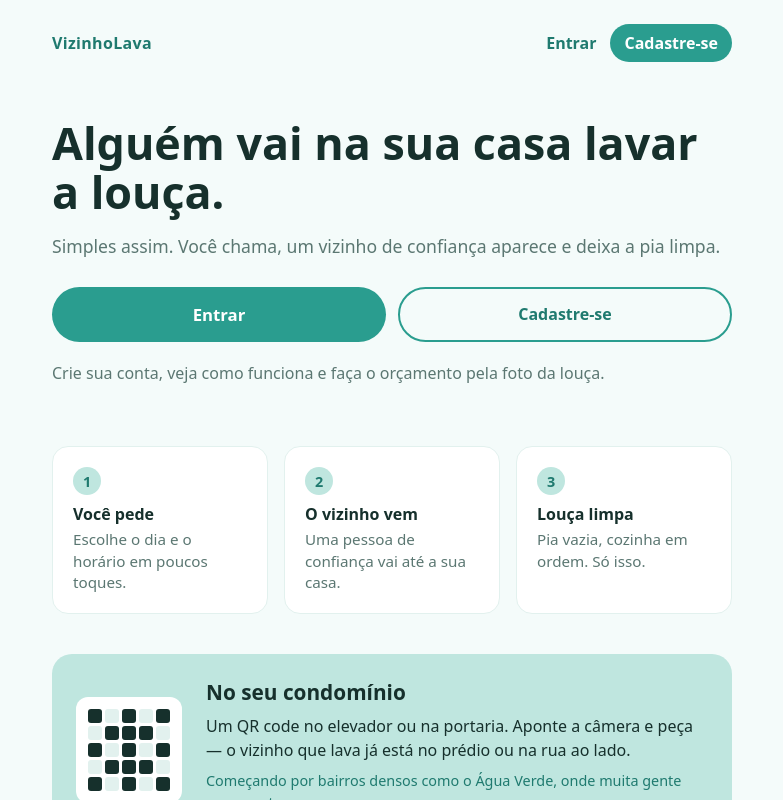
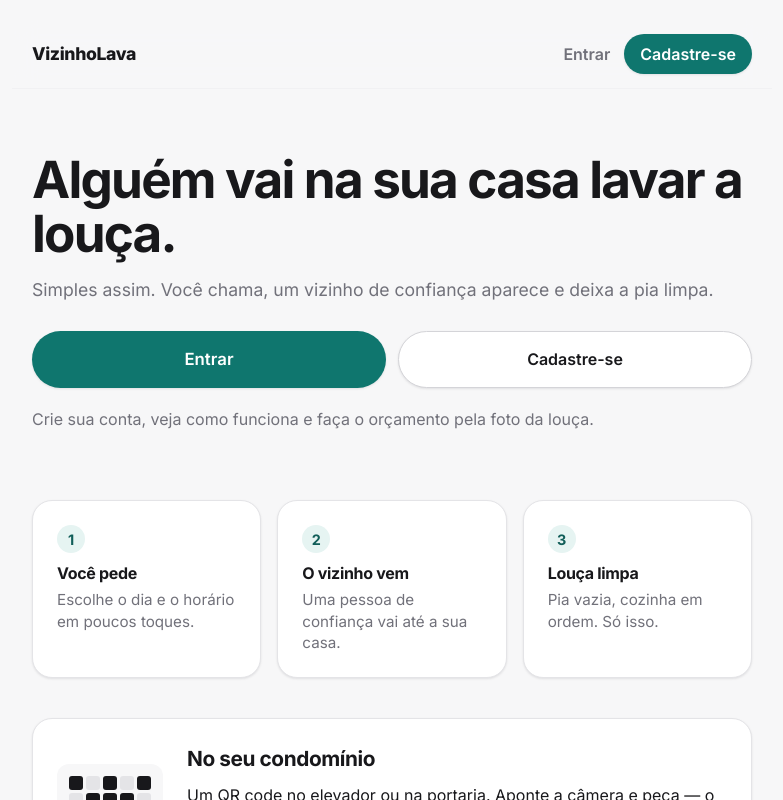
Before and after one commit to dionatanalmeida0109-blip/vizinho-lava, a React (Vite) app: page / in a window 1280 px wide. Shown: the top 800 px of the page, without its empty margins (248-1031 px from the left). Built offline with nearby package versions, Linux system fonts and the light colour scheme.

Commit message:
UI: redesign moderno (paleta sóbria, Inter, sombras suaves, tokens centralizados) sem mudar regras de negócio

```diff
--- a/index.html
+++ b/index.html
@@ -4,9 +4,12 @@
     <meta charset="UTF-8" />
     <link rel="icon" type="image/svg+xml" href="/favicon.svg" />
     <meta name="viewport" content="width=device-width, initial-scale=1.0" />
-    <meta name="theme-color" content="#2A9D8F" />
+    <meta name="theme-color" content="#f7f7f8" />
     <meta name="description" content="Alguém vai na sua casa lavar a louça." />
     <link rel="apple-touch-icon" href="/icon.svg" />
+    <link rel="preconnect" href="https://fonts.googleapis.com" />
+    <link rel="preconnect" href="https://fonts.gstatic.com" crossorigin />
+    <link href="https://fonts.googleapis.com/css2?family=Inter:wght@400;500;600;700;800&display=swap" rel="stylesheet" />
     <title>VizinhoLava</title>
   </head>
   <body>
--- a/src/styles/telas.css
+++ b/src/styles/telas.css
@@ -1,17 +1,17 @@
 /* Estilos específicos de uma tela (o que não é reaproveitável). Agrupe por tela. */
 
 /* Landing */
-.hero { padding: 48px 0 32px; }
-.hero h1 { font-size: clamp(2rem, 6vw, 2.8rem); line-height: 1.1; margin: 0 0 16px; }
+.hero { padding: 56px 0 40px; }
+.hero h1 { font-size: clamp(2.2rem, 7vw, 3.2rem); line-height: 1.05; letter-spacing: -0.035em; margin: 0 0 16px; }
 .passos { display: grid; grid-template-columns: repeat(auto-fit, minmax(180px, 1fr)); gap: 16px; margin: 16px 0 40px; }
-.passo { background: #fff; border-radius: 16px; padding: 20px; border: 1px solid var(--borda); }
+.passo { background: var(--superficie); border-radius: var(--raio-cartao); padding: var(--espaco); border: 1px solid var(--borda); box-shadow: var(--sombra-1); }
 .passo h3 { margin: 8px 0 4px; font-size: 1rem; }
 .passo p { margin: 0; color: var(--suave); font-size: 0.95rem; line-height: 1.4; }
 .numero { display: inline-grid; place-items: center; width: 28px; height: 28px; border-radius: 50%; background: var(--vidro); color: var(--mar-escuro); font-weight: 700; font-size: 0.9rem; }
-.condominio { display: flex; gap: 24px; align-items: center; background: var(--vidro); border-radius: 20px; padding: 24px; }
+.condominio { display: flex; gap: 24px; align-items: center; background: var(--superficie); border: 1px solid var(--borda); box-shadow: var(--sombra-1); border-radius: var(--raio-cartao); padding: 24px; }
 .condominio h2 { margin: 0 0 8px; font-size: 1.3rem; }
 .condominio p { margin: 0 0 8px; line-height: 1.5; }
-.qr { flex-shrink: 0; display: grid; grid-template-columns: repeat(5, 14px); gap: 3px; padding: 12px; background: #fff; border-radius: 12px; }
+.qr { flex-shrink: 0; display: grid; grid-template-columns: repeat(5, 14px); gap: 3px; padding: 12px; background: var(--nevoa); border-radius: var(--raio-campo); }
 .qr span { width: 14px; height: 14px; border-radius: 3px; background: var(--borda); }
 .qr span.on { background: var(--tinta); }
 @media (max-width: 480px) { .condominio { flex-direction: column; align-items: flex-start; } }
@@ -20,15 +20,15 @@
 .trocas { display: flex; flex-wrap: wrap; gap: 16px; margin-top: 20px; }
 
 /* Orçamento (Home) */
-.banner { display: flex; flex-direction: column; gap: 2px; background: var(--mar); color: #fff; text-decoration: none; border-radius: 16px; padding: 14px 18px; margin-bottom: 4px; }
+.banner { display: flex; flex-direction: column; gap: 2px; background: var(--mar); color: #fff; text-decoration: none; border-radius: var(--raio-medio); box-shadow: var(--sombra-2); padding: 14px 18px; margin-bottom: 4px; }
 .banner span { font-size: 0.9rem; opacity: 0.9; }
-.preview { display: block; width: 100%; max-height: 320px; object-fit: cover; border-radius: 14px; margin-top: 14px; }
-.aviso-ia { background: var(--nevoa); border-left: 4px solid var(--mar); border-radius: 8px; padding: 10px 12px; margin: 14px 0 0; font-size: 0.9rem; line-height: 1.45; }
+.preview { display: block; width: 100%; max-height: 320px; object-fit: cover; border-radius: var(--raio-medio); border: 1px solid var(--borda); margin-top: 14px; }
+.aviso-ia { background: var(--vidro); border-left: 3px solid var(--mar); border-radius: var(--raio-campo); padding: 12px 14px; margin: 14px 0 0; font-size: 0.9rem; line-height: 1.45; }
 .taxas { list-style: none; padding: 0; margin: 12px 0 0; display: flex; flex-direction: column; gap: 8px; }
 .taxas li { display: flex; justify-content: space-between; gap: 12px; }
 .enviar { display: flex; flex-direction: column; gap: 8px; margin-top: 12px; }
 .enviar .cta { text-align: center; text-decoration: none; }
-.promo { background: var(--promo-fundo); border: 1px dashed var(--promo); border-radius: 14px; padding: 12px 14px; margin-top: 10px; }
+.promo { background: var(--promo-fundo); border: 1px dashed var(--promo); border-radius: var(--raio-medio); padding: 14px 16px; margin-top: 12px; }
 .promo .rotulo { color: var(--promo); font-weight: 700; font-size: 0.85rem; text-transform: uppercase; letter-spacing: 0.04em; }
 .promo .era { color: var(--suave); text-decoration: line-through; }
 .promo .agora { font-size: 1.5rem; font-weight: 800; color: var(--mar-escuro); }
@@ -46,14 +46,14 @@
 
 /* Dev resets */
 .pedidos { list-style: none; padding: 0; display: flex; flex-direction: column; gap: 12px; }
-.pedido { background: #fff; border: 1px solid var(--borda); border-radius: 14px; padding: 16px; display: flex; justify-content: space-between; align-items: center; gap: 12px; flex-wrap: wrap; }
+.pedido { background: var(--superficie); border: 1px solid var(--borda); box-shadow: var(--sombra-1); border-radius: var(--raio-medio); padding: 16px; display: flex; justify-content: space-between; align-items: center; gap: 12px; flex-wrap: wrap; }
 .pedido small { color: var(--suave); }
 .pedido.denied { opacity: 0.6; }
 .acoes-foto { display: flex; flex-wrap: wrap; gap: 10px; align-items: center; margin-top: 12px; }
 .foto-anexada .acoes-foto .cta { flex: 1 1 220px; }
 .ancora-resumo { scroll-margin-top: 12px; }
 .solicitar { width: 100%; margin-top: 14px; }
-.pedido-ok { display: grid; gap: 6px; margin-top: 14px; padding: 14px; border-radius: 14px; background: #e8f6f3; border: 1px solid #2A9D8F; }
+.pedido-ok { display: grid; gap: 6px; margin-top: 14px; padding: 14px; border-radius: var(--raio-medio); background: var(--sucesso-fundo); border: 1px solid var(--sucesso-borda); }
 
 /* Contagem pós-lavagem: seletor de preço (pressão com gordura) e lista de exceções */
 .tabela select { font: inherit; padding: 4px 6px; border-radius: 8px; border: 1px solid var(--borda-campo); background: inherit; color: inherit; }
--- a/src/styles/tokens.css
+++ b/src/styles/tokens.css
@@ -1,32 +1,46 @@
-/* Tokens de design: cores, raios e sombras. Telas e componentes só usam estas variáveis. */
+/* Tokens de design: cores, raios, sombras, tipografia e espaço. Telas e componentes só usam estas variáveis. */
 :root {
-  /* marca */
-  --mar: #2a9d8f;          /* verde principal (#2A9D8F) */
-  --mar-escuro: #1f7a6f;   /* hover, textos de destaque */
-  --vidro: #bfe6df;        /* fundos suaves verdes */
-  --nevoa: #f4fbfa;        /* fundo da página */
-  /* texto */
-  --tinta: #16302c;
-  --suave: #5b7772;
+  /* acento único (verde-azulado) */
+  --mar: #0f766e;
+  --mar-escuro: #115e59;
+  --vidro: #e6f4f2;        /* fundo suave do acento */
+  --nevoa: #f7f7f8;        /* fundo da página */
+  --superficie: #ffffff;
+  /* texto (cinzas) */
+  --tinta: #18181b;
+  --suave: #71717a;
   /* bordas */
-  --borda: #e2f1ee;
-  --borda-leve: #f0f7f6;
-  --borda-campo: #cfe6e1;
+  --borda: #e4e4e7;
+  --borda-leve: #f1f1f3;
+  --borda-campo: #d4d4d8;
   /* estados */
   --erro: #b42318;
-  --alerta-fundo: #fff4e5;
-  --alerta-borda: #f5c27a;
-  --alerta-texto: #9a5b00;
-  --churrasco-fundo: #fffaf2;
+  --sucesso-fundo: #ecfdf5;
+  --sucesso-borda: #6ee7b7;
+  --alerta-fundo: #fffbeb;
+  --alerta-borda: #fcd34d;
+  --alerta-texto: #92400e;
+  --churrasco-fundo: #fffdf7;
   --promo: #c2410c;
-  --promo-fundo: #fff1e6;
+  --promo-fundo: #fff7ed;
   /* forma */
   --raio-pilula: 999px;
-  --raio-cartao: 18px;
+  --raio-cartao: 20px;
+  --raio-medio: 14px;
   --raio-campo: 12px;
+  --sombra-1: 0 1px 2px rgba(24, 24, 27, 0.04), 0 1px 3px rgba(24, 24, 27, 0.06);
+  --sombra-2: 0 4px 12px rgba(24, 24, 27, 0.06), 0 12px 32px rgba(24, 24, 27, 0.06);
+  --foco: 0 0 0 4px rgba(15, 118, 110, 0.18);
+  /* tipografia */
+  --fonte: 'Inter', ui-sans-serif, system-ui, -apple-system, 'Segoe UI', Roboto, sans-serif;
+  --t-xs: 0.78rem; --t-sm: 0.9rem; --t-md: 1rem; --t-lg: 1.15rem; --t-xl: 1.4rem;
+  --espaco: 24px;
 
-  font-family: system-ui, -apple-system, 'Segoe UI', Roboto, sans-serif;
+  font-family: var(--fonte);
+  font-feature-settings: 'cv11', 'ss01';
   color: var(--tinta);
   background: var(--nevoa);
+  line-height: 1.5;
   -webkit-font-smoothing: antialiased;
 }
+h1, h2, h3 { letter-spacing: -0.02em; font-weight: 700; }
--- a/src/styles/ui.css
+++ b/src/styles/ui.css
@@ -3,38 +3,39 @@
 body { margin: 0; }
 
 /* Pagina: casca + cabeçalho */
-.pagina { max-width: 720px; margin: 0 auto; padding: 24px 20px 40px; min-height: 100svh; display: flex; flex-direction: column; }
+.pagina { max-width: 760px; margin: 0 auto; padding: 20px 20px 48px; min-height: 100svh; display: flex; flex-direction: column; }
 main { flex: 1; }
-.topo { padding-bottom: 8px; display: flex; justify-content: space-between; align-items: center; }
-.marca { font-weight: 700; color: var(--mar-escuro); letter-spacing: 0.02em; }
+.topo { position: sticky; top: 0; z-index: 10; margin: 0 -20px 8px; padding: 14px 20px; background: rgba(247,247,248,0.85); backdrop-filter: saturate(180%) blur(12px); border-bottom: 1px solid var(--borda-leve); display: flex; justify-content: space-between; align-items: center; }
+.marca { font-weight: 800; color: var(--tinta); letter-spacing: -0.02em; font-size: 1.1rem; }
 a.marca { text-decoration: none; }
 .topo-acoes { display: flex; align-items: center; gap: 14px; }
-.link-topo { color: var(--mar-escuro); font-weight: 600; text-decoration: none; }
-.botao-topo { background: var(--mar); color: #fff; font-weight: 600; text-decoration: none; padding: 8px 14px; border-radius: var(--raio-pilula); }
+.link-topo { color: var(--suave); font-weight: 600; text-decoration: none; }
+.botao-topo { background: var(--mar); color: #fff; font-weight: 600; text-decoration: none; padding: 8px 16px; border-radius: var(--raio-pilula); box-shadow: var(--sombra-1); }
 .botao-topo:hover { background: var(--mar-escuro); }
 .login { padding: 40px 0; max-width: 380px; }
 .login h1 { margin: 0 0 24px; }
 .login h1 .tag { font-size: 0.8rem; }
 .orcamento { padding: 24px 0 40px; }
 .orcamento h1 { margin: 0 0 8px; font-size: clamp(1.6rem, 5vw, 2.2rem); }
-.rodape { margin-top: 40px; color: var(--suave); font-size: 0.85rem; text-align: center; }
+.rodape { margin-top: 56px; padding-top: 24px; border-top: 1px solid var(--borda); color: var(--suave); font-size: 0.85rem; text-align: center; }
 
 /* Texto */
 .sub { font-size: 1.1rem; color: var(--suave); margin: 0 0 28px; line-height: 1.5; }
 .sub-p { color: var(--suave); margin: 0 0 14px; line-height: 1.4; }
 .nota { color: var(--mar-escuro); font-size: 0.9rem; }
 .tag { font-size: 0.75rem; font-weight: 600; background: var(--alerta-fundo); color: var(--alerta-texto); border-radius: var(--raio-pilula); padding: 2px 8px; vertical-align: middle; }
-.caixa-aviso { background: var(--alerta-fundo); border: 1px solid var(--alerta-borda); border-radius: 14px; padding: 14px 16px; margin: 0 0 16px; line-height: 1.45; }
+.caixa-aviso { background: var(--alerta-fundo); border: 1px solid var(--alerta-borda); border-radius: var(--raio-medio); padding: 14px 16px; margin: 0 0 16px; line-height: 1.45; }
 .caixa-aviso p { margin: 4px 0 0; }
 
 /* Botões */
-.cta { background: var(--mar); color: #fff; border: 0; border-radius: var(--raio-pilula); padding: 16px 32px; font-size: 1.05rem; font-weight: 600; cursor: pointer; transition: background 0.2s, transform 0.1s; }
-.cta:hover { background: var(--mar-escuro); }
+.cta { background: var(--mar); color: #fff; border: 0; border-radius: var(--raio-pilula); padding: 16px 32px; font-size: 1.05rem; font-weight: 600; cursor: pointer; box-shadow: var(--sombra-1); transition: background 0.2s, transform 0.1s, box-shadow 0.2s; }
+.cta:hover { background: var(--mar-escuro); box-shadow: var(--sombra-2); }
 .cta:active { transform: scale(0.98); }
-.cta:focus-visible { outline: 3px solid var(--vidro); outline-offset: 3px; }
+.cta:focus-visible, .secundario:focus-visible, .opcao:focus-visible { outline: none; box-shadow: var(--foco); }
 a.cta { display: inline-block; text-decoration: none; }
 .cta:disabled { opacity: 0.6; cursor: default; }
-.secundario { background: transparent; color: var(--mar-escuro); border: 2px solid var(--mar); border-radius: var(--raio-pilula); padding: 14px 28px; font-size: 1rem; font-weight: 600; cursor: pointer; }
+.secundario { background: var(--superficie); color: var(--tinta); border: 1px solid var(--borda-campo); box-shadow: var(--sombra-1); border-radius: var(--raio-pilula); padding: 14px 28px; font-size: 1rem; font-weight: 600; cursor: pointer; }
+.secundario:hover { border-color: var(--suave); }
 .secundario:disabled { opacity: 0.6; cursor: default; }
 .link { background: none; border: 0; padding: 0; color: var(--mar-escuro); font: inherit; font-weight: 600; cursor: pointer; text-decoration: underline; }
 .acoes { display: flex; gap: 8px; }
@@ -46,26 +47,26 @@ a.cta { display: inline-block; text-decoration: none; }
 .form { display: flex; flex-direction: column; gap: 16px; }
 .form label { display: flex; flex-direction: column; gap: 6px; font-weight: 600; font-size: 0.95rem; }
 .form label.check { flex-direction: row; font-weight: 500; }
-.form input { font: inherit; padding: 14px 16px; border-radius: var(--raio-campo); border: 1px solid var(--borda-campo); background: #fff; color: var(--tinta); }
-.form input:focus { outline: 2px solid var(--mar); border-color: transparent; }
+.form input { font: inherit; padding: 14px 16px; border-radius: var(--raio-campo); border: 1px solid var(--borda-campo); background: var(--superficie); color: var(--tinta); transition: border-color 0.15s, box-shadow 0.15s; }
+.form input:focus { outline: none; border-color: var(--mar); box-shadow: var(--foco); }
 .erro { color: var(--erro); margin: 0; }
 .aviso { color: var(--mar-escuro); margin-top: 16px; }
 .check { display: flex; gap: 10px; align-items: flex-start; line-height: 1.4; cursor: pointer; }
 .check input { margin-top: 3px; accent-color: var(--mar); }
 .qtd { display: inline-flex; align-items: center; gap: 4px; }
-.qtd button { width: 32px; height: 32px; border-radius: 50%; border: 1px solid var(--mar); background: #fff; color: var(--mar-escuro); font-size: 1.1rem; cursor: pointer; }
+.qtd button { width: 32px; height: 32px; border-radius: 50%; border: 1px solid var(--borda-campo); background: var(--superficie); color: var(--tinta); font-size: 1.1rem; cursor: pointer; }
 .qtd input { width: 40px; text-align: center; border: 1px solid var(--borda-campo); border-radius: 8px; padding: 6px 2px; font: inherit; }
 
 /* Cartão, tabela, resumo */
-.cartao { background: #fff; border: 1px solid var(--borda); border-radius: var(--raio-cartao); padding: 20px; margin-top: 16px; }
-.cartao h2 { margin: 0 0 8px; font-size: 1.15rem; }
-.resumo { background: var(--vidro); border-color: transparent; }
+.cartao { background: var(--superficie); border: 1px solid var(--borda); border-radius: var(--raio-cartao); padding: var(--espaco); margin-top: 20px; box-shadow: var(--sombra-1); }
+.cartao h2 { margin: 0 0 12px; font-size: var(--t-lg); }
+.resumo { background: var(--superficie); border: 1px solid var(--mar); box-shadow: var(--sombra-2); }
 .churrasco { border-color: var(--alerta-borda); background: var(--churrasco-fundo); }
 .linha { display: flex; justify-content: space-between; gap: 12px; padding: 4px 0; }
 .linha > span:last-child { white-space: nowrap; }
-.linha.total { font-weight: 700; font-size: 1.2rem; border-top: 1px solid rgba(0,0,0,0.1); margin-top: 6px; padding-top: 10px; }
+.linha.total { font-weight: 700; font-size: 1.2rem; border-top: 1px solid var(--borda); margin-top: 6px; padding-top: 10px; }
 .tabela { width: 100%; border-collapse: collapse; font-size: 0.95rem; }
-.tabela th { text-align: left; color: var(--suave); font-weight: 600; font-size: 0.85rem; padding: 6px 4px; border-bottom: 1px solid var(--borda); }
+.tabela th { text-align: left; color: var(--suave); font-weight: 600; font-size: var(--t-xs); text-transform: uppercase; letter-spacing: 0.04em; padding: 8px 4px; border-bottom: 1px solid var(--borda); }
 .tabela td { padding: 10px 4px; border-bottom: 1px solid var(--borda-leve); vertical-align: middle; }
 .tabela td:last-child, .tabela th:last-child { text-align: right; white-space: nowrap; }
 .nota-item { display: block; color: var(--suave); font-size: 0.78rem; margin-top: 2px; max-width: 150px; }
@@ -74,18 +75,18 @@ a.cta { display: inline-block; text-decoration: none; }
 
 /* Escolha Cliente / Prestador */
 .escolha { display: grid; grid-template-columns: repeat(auto-fit, minmax(200px, 1fr)); gap: 12px; margin: 8px 0 16px; }
-.opcao { display: flex; flex-direction: column; gap: 4px; background: #fff; border: 2px solid var(--vidro); border-radius: 16px; padding: 16px 18px; text-decoration: none; color: var(--tinta); }
-.opcao strong { font-size: 1.1rem; color: var(--mar-escuro); }
+.opcao { display: flex; flex-direction: column; gap: 6px; background: var(--superficie); border: 1px solid var(--borda); border-radius: var(--raio-cartao); padding: 20px; box-shadow: var(--sombra-1); transition: border-color 0.15s, box-shadow 0.15s, transform 0.15s; text-decoration: none; color: var(--tinta); }
+.opcao strong { font-size: var(--t-lg); color: var(--tinta); }
 .opcao span { color: var(--suave); line-height: 1.4; }
-.opcao:hover, .opcao:focus-visible { border-color: var(--mar); }
+.opcao:hover { border-color: var(--mar); box-shadow: var(--sombra-2); transform: translateY(-1px); }
 .opcao.destaque { background: var(--mar); border-color: var(--mar); }
 .opcao.destaque strong, .opcao.destaque span { color: #fff; }
 .papeis { display: inline-flex; background: var(--borda); border-radius: var(--raio-pilula); padding: 4px; margin-bottom: 20px; }
-.papeis a { padding: 8px 16px; border-radius: var(--raio-pilula); text-decoration: none; color: var(--mar-escuro); font-weight: 600; }
-.papeis a.ativo { background: #fff; box-shadow: 0 1px 3px rgba(0,0,0,0.08); }
+.papeis a { padding: 8px 16px; border-radius: var(--raio-pilula); text-decoration: none; color: var(--suave); font-weight: 600; }
+.papeis a.ativo { background: var(--superficie); color: var(--tinta); box-shadow: 0 1px 3px rgba(0,0,0,0.08); }
 
 /* Tabela de preços base (como funciona, área do prestador) */
 .bases { list-style: none; padding: 0; margin: 0 0 12px; display: grid; grid-template-columns: repeat(auto-fit, minmax(150px, 1fr)); gap: 10px; }
-.bases li { background: var(--nevoa); border-radius: 12px; padding: 12px; display: flex; flex-direction: column; gap: 4px; }
+.bases li { background: var(--nevoa); border: 1px solid var(--borda-leve); border-radius: var(--raio-medio); padding: 14px; display: flex; flex-direction: column; gap: 4px; }
 .bases .preco { color: var(--mar-escuro); font-weight: 700; font-size: 1.1rem; }
 .bases small { color: var(--suave); line-height: 1.35; }
```
